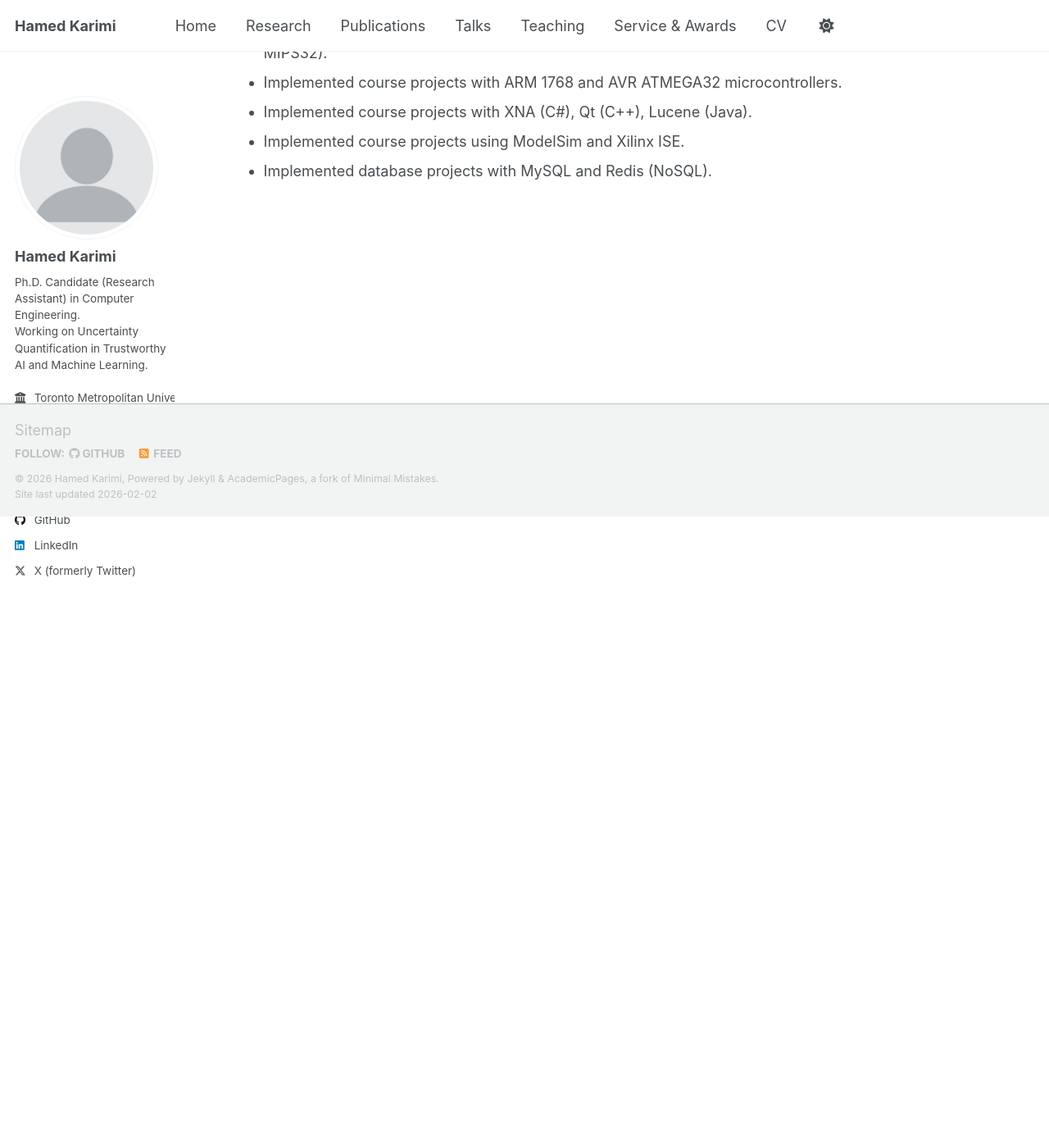
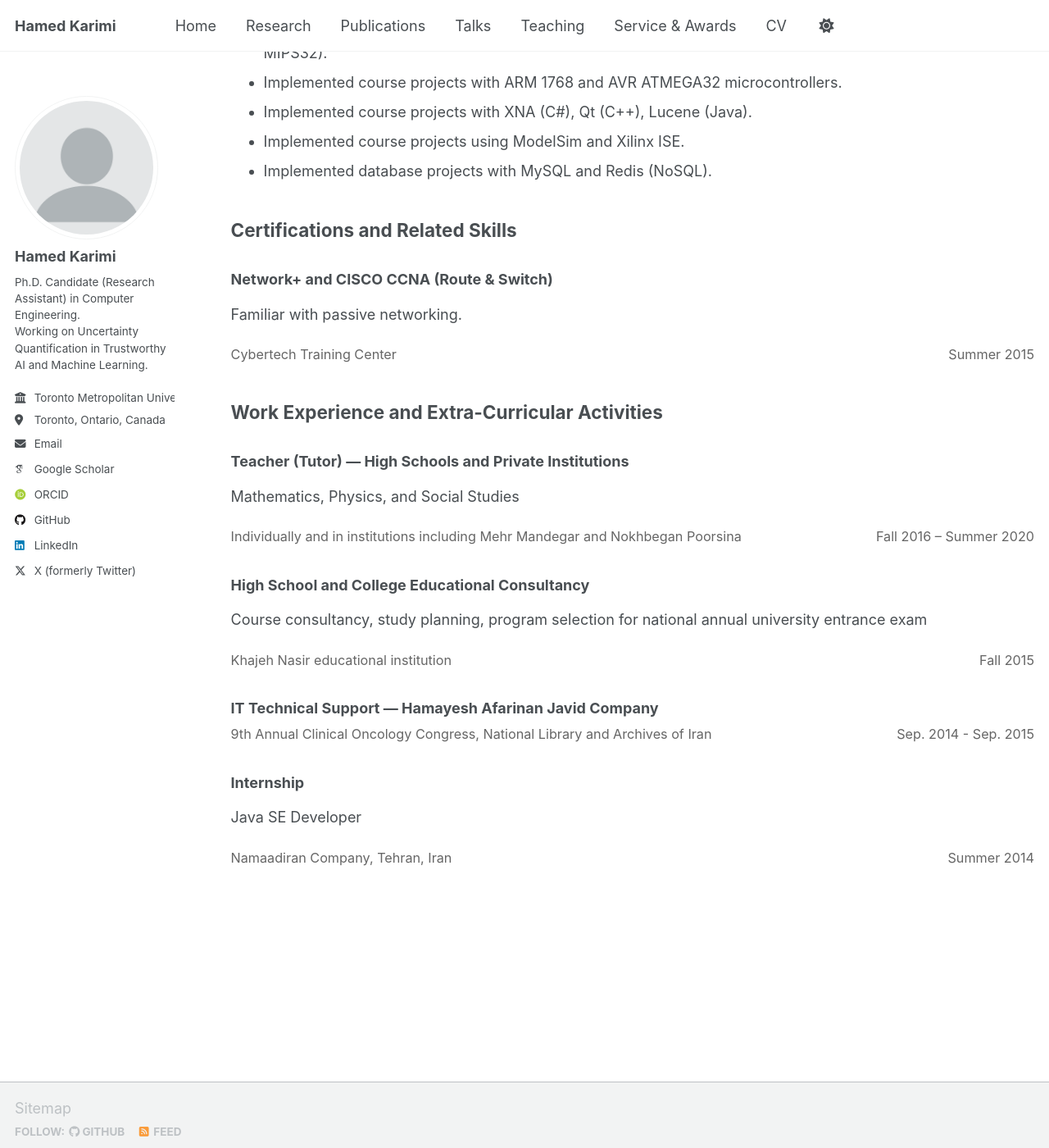
Before and after one commit to hamedmx/hamedmx.github.io, a Jekyll site: the page built from _pages/cv.md, in a window 1280 px wide and 1400 px high, scrolled down 3259 px. Shown: the whole window at 82% size. Built offline with Jekyll 4.4.1, drawn with Linux system fonts in a browser that asks for light colours; some web fonts are replaced; a script that is not in the unit is left out; before the commit the page ends 3889 px from its top, so only the background shows below that; some of the changed text lies outside the part shown.

Commit message:
Update cv.md

```diff
--- a/_pages/cv.md
+++ b/_pages/cv.md
@@ -138,7 +138,7 @@ Under review; Number of Pages: —; Submission Date: February —, 2026; Manuscr
 -->
 
 
-## Conferences & Presentations
+## Conferences and Presentations
 (Full details are listed in the Talks tab.)
 
 
@@ -153,7 +153,7 @@ Under review; Number of Pages: —; Submission Date: February —, 2026; Manuscr
 
 
 
-## Professional Skills & Academic Projects
+## Professional Skills and Academic Projects
 
 ### Programming Languages
 <div class="cv-meta">
@@ -182,6 +182,52 @@ Under review; Number of Pages: —; Submission Date: February —, 2026; Manuscr
 * Implemented database projects with MySQL and Redis (NoSQL).
 
 
+## Certifications and Related Skills
+
+### Network+ and CISCO CCNA (Route & Switch)
+
+Familiar with passive networking.
+
+<div class="cv-meta">
+  <span class="where">Cybertech Training Center</span>
+  <span class="when">Summer 2015</span>
+</div>
+
+
+## Work Experience and Extra-Curricular Activities
+
+### Teacher (Tutor) — High Schools and Private Institutions
+
+Mathematics, Physics, and Social Studies
+
+<div class="cv-meta">
+  <span class="where">Individually and in institutions including Mehr Mandegar and Nokhbegan Poorsina</span>
+  <span class="when">Fall 2016 – Summer 2020</span>
+</div>
+
+### High School and College Educational Consultancy
+
+Course consultancy, study planning, program selection for national annual university entrance exam
+
+<div class="cv-meta">
+  <span class="where">Khajeh Nasir educational institution</span>
+  <span class="when">Fall 2015</span>
+</div>
+
+### IT Technical Support — Hamayesh Afarinan Javid Company
+<div class="cv-meta">
+  <span class="where">9th Annual Clinical Oncology Congress, National Library and Archives of Iran</span>
+  <span class="when">Sep. 2014 - Sep. 2015</span>
+</div>
+
+### Internship
+
+Java SE Developer
+
+<div class="cv-meta">
+  <span class="where">Namaadiran Company, Tehran, Iran</span>
+  <span class="when">Summer 2014</span>
+</div>
 
 
 <!--
```
